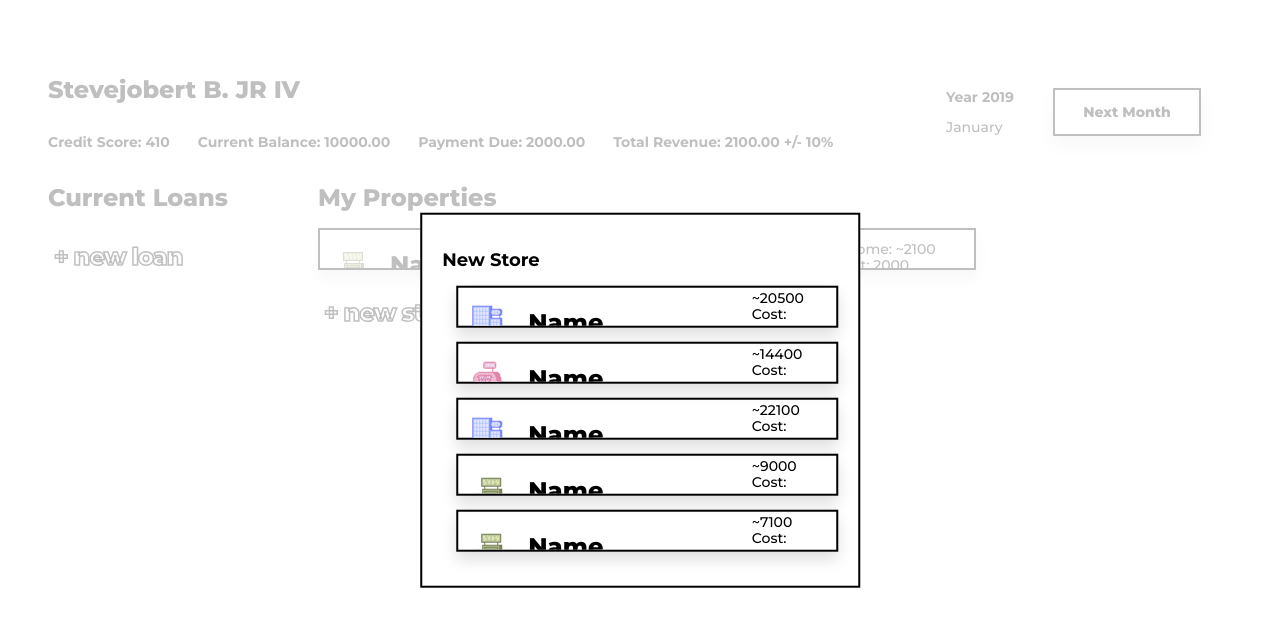
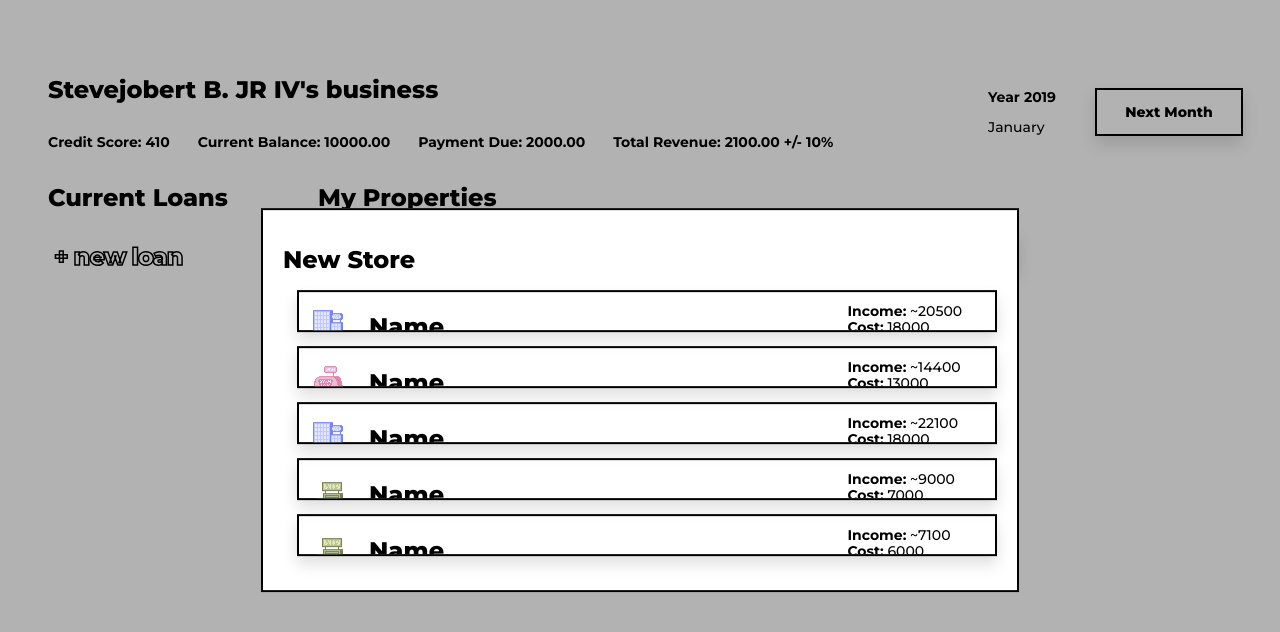
Before and after one commit to codelastnight/odd, a React (Create React App) app: page / in a window 1280 px wide. Both pictures are taken after a click on the button "+ new store". Shown: the top 632 px of the page. Built offline with nearby package versions, Linux system fonts and the light colour scheme.

Commit message:
asdadasd

```diff
--- a/public/styles.css
+++ b/public/styles.css
@@ -19,7 +19,8 @@ body {
 }
 
 .ReactModal__Overlay {
-  background-color: rgba(0, 0, 0, 0.3);
+  background-color: rgba(0, 0, 0, 0.3) !important;
+  transition: all 0.4s;
 }
 
 body {
@@ -183,6 +184,7 @@ h4 {
   margin-left: 1em;
   grid-column: 3/4;
   grid-row: 3/4;
+  min-width: 50em;
 }
 .storeList .newStore {
   padding-top: 1em;
--- a/public/styles/_body.scss
+++ b/public/styles/_body.scss
@@ -6,5 +6,6 @@ body {
 .profile {
 }
 .ReactModal__Overlay {
-	background-color: rgba(0, 0, 0, 0.3);
+	background-color: rgba(0, 0, 0, 0.3) !important;
+	transition: all 0.4s;
 }
--- a/public/styles/_grid.scss
+++ b/public/styles/_grid.scss
@@ -103,6 +103,7 @@
 	margin-left: 1em;
 	grid-column: 3/4;
 	grid-row: 3/4;
+	min-width: 50em;
 	.newStore {
 		padding-top: 1em;
 	}
--- a/src/App.js
+++ b/src/App.js
@@ -248,7 +248,7 @@ class App extends Component {
 					onRequestClose={this.closeNewLoanModal}
 					style={customStyles}
 					contentLabel="New Loan">
-					<h2>New Loan</h2>
+					<h1>New Loan</h1>
 					<LoanList
 						onNewLoan={this.takeOutLoan}
 						prospective={true}
@@ -276,7 +276,7 @@ class App extends Component {
 					onRequestClose={this.closeNewStoreModal}
 					style={customStyles}
 					contentLabel="New Store">
-					<h2>New Store</h2>
+					<h1>New Store</h1>
 					<StoreList
 						onNewStore={this.buyStore}
 						prospective={true}
--- a/src/Header.js
+++ b/src/Header.js
@@ -33,7 +33,7 @@ export default class Header extends Component {
 			<div className="header">
 				<div className="profile">{/* <img src={Profile} alt="pee" /> */}</div>
 				<div className="info">
-					<h1 className="name">Stevejobert B. JR IV </h1>
+					<h1 className="name">Stevejobert B. JR IV's business </h1>
 					<div className="stats">
 						<h3>Credit Score: {this.props.creditScore}</h3>
 						<h3>Current Balance: {this.props.balance.toFixed(2)}</h3>
--- a/src/Store.js
+++ b/src/Store.js
@@ -35,9 +35,15 @@ export default class Store extends Component {
 						<Button type="link">Upgrade</Button>
 					</div>
 					<div className="stats">
-						<div className="income">Income: ~{this.props.monthlyIncome}</div>
-						<div className="cost">Cost: {this.props.monthlyCost}</div>
-						<div className="cost">Down: {this.props.down}</div>
+						<div className="income">
+							<b>Income:</b> ~{this.props.monthlyIncome}
+						</div>
+						<div className="cost">
+							<b>Cost:</b> {this.props.monthlyCost}
+						</div>
+						<div className="cost">
+							<b>Down:</b> {this.props.down}
+						</div>
 					</div>
 				</div>
 			</div>
```
Also changed, not shown: 1 other file (tests, documents, lock files or other folders).
